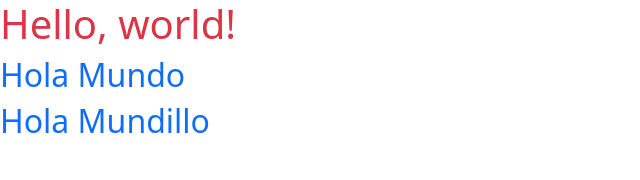
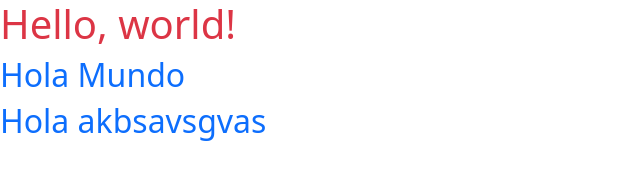
Before and after one commit to JOSE-ALE002/prueba, a plain HTML site: page index.html in a window 1280 px wide. Shown: the whole page, without its empty margins (0-640 px from the left). Drawn offline with nearby package versions, Linux system fonts and the light colour scheme.

Commit message:
CAmbio en h3

```diff
--- a/index.html
+++ b/index.html
@@ -14,7 +14,7 @@
   <body>
     <h1 class="text-danger">Hello, world!</h1>
     <h2 class="text-primary">Hola Mundo</h2>
-    <h2 class="text-primary">Hola Mundillo</h2>
+    <h2 class="text-primary">Hola akbsavsgvas</h2>
 
     <script
       src="https://cdn.jsdelivr.net/npm/@popperjs/core@2.11.6/dist/umd/popper.min.js"
```
